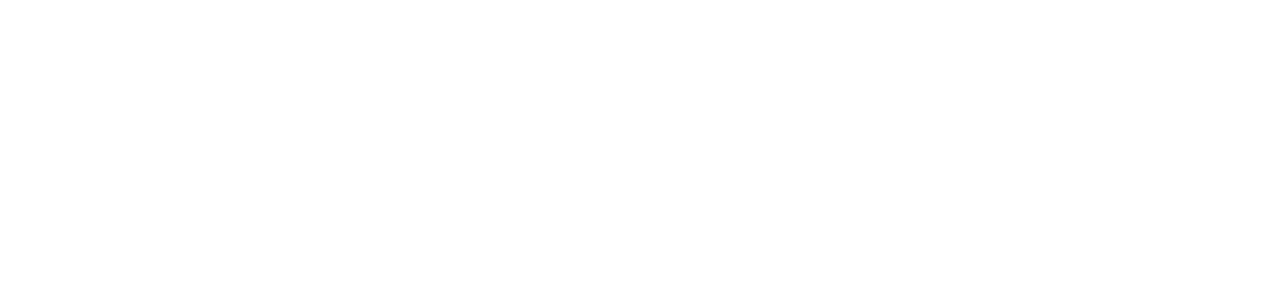
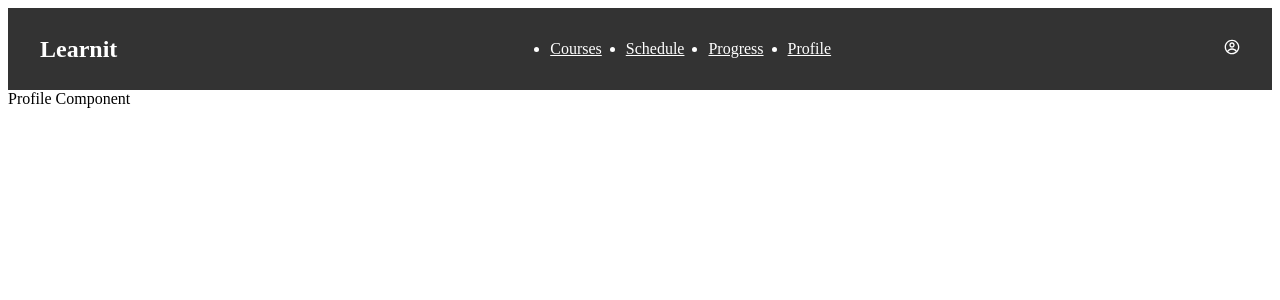
Before and after one commit to aravinth-krishna/reactapptest.client, a React (Vite) app: page /profile in a window 1280 px wide. Before the commit this address had no page. Shown: the top 300 px of the page. Built offline with nearby package versions, Linux system fonts and the light colour scheme.

Commit message:
Implement routing with react-router-dom; add Profile, Progress, and Schedule components

```diff
--- a/package.json
+++ b/package.json
@@ -13,7 +13,8 @@
     "react": "^19.1.1",
     "react-dom": "^19.1.1",
     "react-icons": "^5.5.0",
-    "react-router": "^7.9.6"
+    "react-router": "^7.9.6",
+    "react-router-dom": "^7.9.6"
   },
   "devDependencies": {
     "@eslint/js": "^9.36.0",
--- a/src/App.jsx
+++ b/src/App.jsx
@@ -1,35 +1,9 @@
-import "./App.css";
-import { BrowserRouter, Routes, Route } from "react-router";
-import LandingPage from "./components/LandingPage.jsx";
-import Signin from "./components/Signin.jsx";
-import Signup from "./components/Signup.jsx";
-import Layout from "./layouts/Layout.jsx";
-import Course from "./components/Course.jsx";
+// App.jsx
+import { RouterProvider } from "react-router-dom";
+import router from "./router";
 
 function App() {
-  return (
-    <BrowserRouter>
-      <Routes>
-        <Route index element={<LandingPage />} />
-
-        <Route path="auth">
-          <Route path="login" element={<Signin />} />
-          <Route path="register" element={<Signup />} />
-        </Route>
-
-        <Route>
-          <Route
-            path="/course"
-            element={
-              <Layout>
-                <Course />
-              </Layout>
-            }
-          />
-        </Route>
-      </Routes>
-    </BrowserRouter>
-  );
+  return <RouterProvider router={router} />;
 }
 
 export default App;
--- /dev/null
+++ b/src/components/Profile.jsx
@@ -0,0 +1,7 @@
+import styles from "./Profile.module.css";
+
+function Profile() {
+  return <div className={styles.profile}>Profile Component</div>;
+}
+
+export default Profile;
--- /dev/null
+++ b/src/components/Progress.jsx
@@ -0,0 +1,7 @@
+import styles from "./Progress.module.css";
+
+function Progress() {
+  return <div className={styles.progress}>Progress Component</div>;
+}
+
+export default Progress;
--- /dev/null
+++ b/src/components/Schedule.jsx
@@ -0,0 +1,7 @@
+import styles from "./Schedule.module.css";
+
+function Schedule() {
+  return <div className={styles.schedule}>Schedule Component</div>;
+}
+
+export default Schedule;
--- a/src/layouts/Layout.jsx
+++ b/src/layouts/Layout.jsx
@@ -1,10 +1,13 @@
 import Navbar from "../components/Navbar.jsx";
+import { Outlet } from "react-router-dom";
 
-const Layout = ({ children }) => {
+const Layout = () => {
   return (
     <>
       <Navbar />
-      <main>{children}</main>
+      <main>
+        <Outlet />
+      </main>
     </>
   );
 };
--- /dev/null
+++ b/src/router.jsx
@@ -0,0 +1,41 @@
+// src/router.jsx
+import { createBrowserRouter } from "react-router-dom";
+
+import LandingPage from "./components/LandingPage.jsx";
+import Signin from "./components/Signin.jsx";
+import Signup from "./components/Signup.jsx";
+
+import Layout from "./layouts/Layout.jsx";
+import Course from "./components/Course.jsx";
+import Schedule from "./components/Schedule.jsx";
+import Progress from "./components/Progress.jsx";
+import Profile from "./components/Profile.jsx";
+
+const router = createBrowserRouter([
+  {
+    path: "/", // root path
+    element: <LandingPage />,
+  },
+  {
+    path: "/login",
+    element: <Signin />,
+  },
+  {
+    path: "/register",
+    element: <Signup />,
+  },
+
+  // Protected / inside layout
+  {
+    path: "/",
+    element: <Layout />, // this layout wraps its children
+    children: [
+      { path: "course", element: <Course /> },
+      { path: "schedule", element: <Schedule /> },
+      { path: "progress", element: <Progress /> },
+      { path: "profile", element: <Profile /> },
+    ],
+  },
+]);
+
+export default router;
```
Also changed, not shown: src/components/Profile.module.css (added), src/components/Progress.module.css (added), src/components/Schedule.module.css (added), 1 other file (tests, documents, lock files or other folders).
